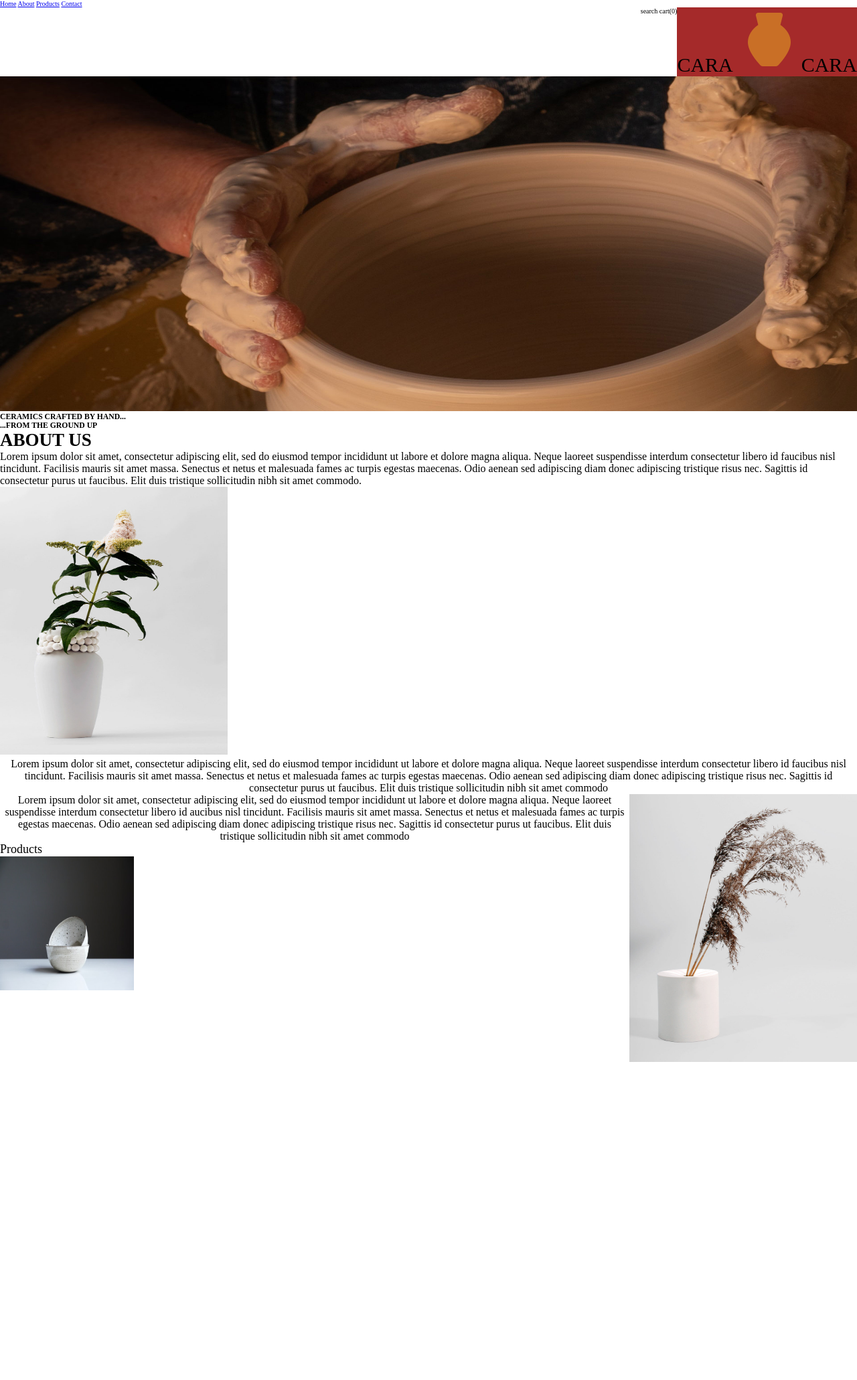
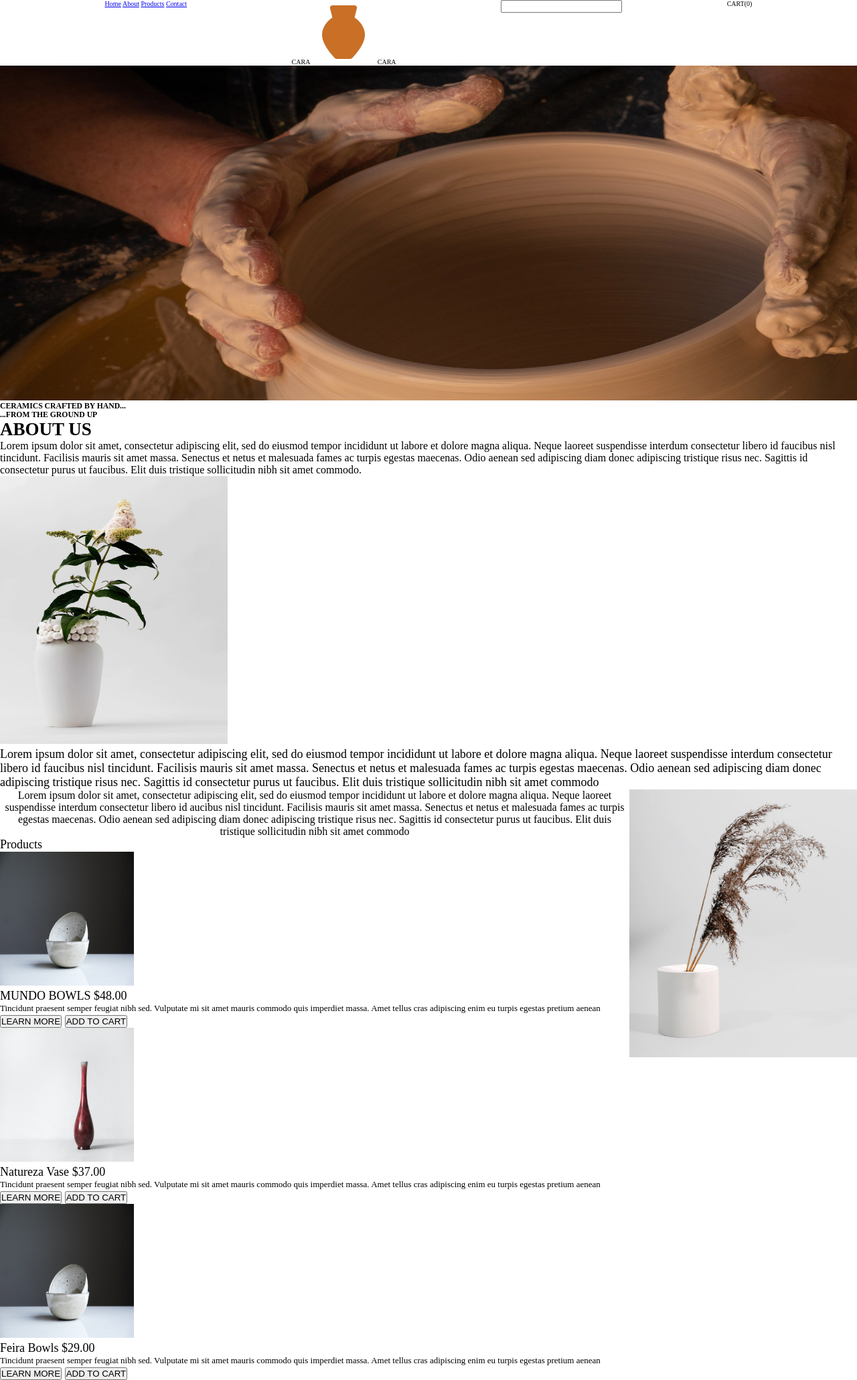
Before and after one commit to natalievmedrano/ecommerce-website, a plain HTML site: page index.html in a window 1280 px wide. Shown: the top 2061 px of the page at 67% size. Before the commit the page ends 1591 px from the top, so only its background shows below. Drawn offline with Linux system fonts and the light colour scheme.

Commit message:
fixed nav bar + added some products in

```diff
--- a/index.html
+++ b/index.html
@@ -10,24 +10,16 @@
 </head>
 <body>
     <header>
-        <nav>
-            <ul>
-                <li>
-                <a href="#">Home</a>
-                <a href="#">About</a>
-                <a href="#">Products</a>
-                <a href="#">Contact</a>
-                </li>
-            </ul>
-        </span>
-        <div>
-            <span class="logo">CARA <img src="./assets/icons8-pottery-96.png" alt="Pottery Icon">CARA</span>
+        <div class="flex-container justify-evenly">
+            <nav>
+                <a href="#home">Home</a>
+                <a href="#about">About</a>
+                <a href="#products">Products</a>
+                <a href="#contact">Contact</a>
+            </nav>
+            <div>CARA <img src="./assets/icons8-pottery-96.png" alt="clay pot"> CARA</div>
+            <div><input type="search"></div> CART(0)
         </div>
-        <div class="rightside">
-            <span><a href="search"></a> search</span>
-            <span><a href="cart"></a> cart(0)</span>
-        </div>
-        </nav>
     </header>
 <main>
     <section class="Home">
@@ -91,13 +83,73 @@
     </section>
 
     <section class="Products">
-        <div class="productsection">Products</div>
+        <div class="section title">Products</div>
         <div class="products">
             <div class="description"></div>
             <div class="productpictures"></div>
                 <img src="./assets/tom-crew-bgIO-u4GEfI-unsplash.jpg" alt="mundo bowls" width="200px" height="200px">
         </div>
+        <div class="text">
+            <span class="product title">MUNDO BOWLS</span>
+            <span class="price">$48.00</span>
+        </div>
+        <div class="information">Tincidunt praesent semper feugiat nibh
+            sed. Vulputate mi sit amet mauris
+            commodo quis imperdiet massa. Amet
+            tellus cras adipiscing enim eu turpis
+            egestas pretium aenean
+        </div>
+        <div class="button">
+            <button class="more">LEARN MORE</button>
+            <button class="cart">ADD TO CART</button>
+        </div>
+
     </section>
+    <section class="Products">
+        <div class="products">
+            <div class="description"></div>
+            <div class="productpictures"></div>
+                <img src="./assets/oriento-maVIpNNtmlQ-unsplash.jpg" alt="red vase" width="200 px" height="200 px">
+        </div>
+        <div class="text">
+            <span class="product title">Natureza Vase</span>
+            <span class="price">$37.00</span>
+        </div>
+        <div class="information">
+            Tincidunt praesent semper feugiat nibh
+            sed. Vulputate mi sit amet mauris
+            commodo quis imperdiet massa. Amet
+            tellus cras adipiscing enim eu turpis
+            egestas pretium aenean
+        </div>
+        <div class="button">
+            <button class="more">LEARN MORE</button>
+            <button class="cart">ADD TO CART</button>
+        </div>
+    </section>
+    <section class="Products">
+        <div class="products">
+            <div class="description"></div>
+            <div class="productpictures"></div>
+                <img src="./assets/tom-crew-bgIO-u4GEfI-unsplash.jpg" alt="" width="200 px" height="200 px">
+        </div>
+        <div class="text">
+            <span class="product title">Feira Bowls</span>
+            <span class="price">$29.00</span>
+        </div>
+        <div class="information">
+            Tincidunt praesent semper feugiat nibh
+            sed. Vulputate mi sit amet mauris
+            commodo quis imperdiet massa. Amet
+            tellus cras adipiscing enim eu turpis
+            egestas pretium aenean
+        </div>
+        <div class="button">
+            <button class="more">LEARN MORE</button>
+            <button class="cart">ADD TO CART</button>
+        </div>
+    </section>
+
 
 
 
--- a/styles.css
+++ b/styles.css
@@ -10,15 +10,22 @@ html{
 
 }
 
+.flex-container{
+    display: flex;
+}
+
+.justify-evenly{
+    justify-content: space-evenly;
+}
+
 .logo{
     background-color: brown;
     font-size: 3em;
     margin: 0 auto;
-    float: right;
 }
 
-.rightside{
-    text-align: right;
+.body{
+    font-family: 'Segoe UI', Tahoma, Geneva, Verdana, sans-serif;
 }
 
 .about{
@@ -32,11 +39,12 @@ html{
 
 .rightimage{
     float: right;
+    margin-right: auto;
 }
 
 .middletext{
-    text-align: center;
     font-size: medium
+    margin
 }
 
 .bottomtext{
@@ -49,3 +57,11 @@ html{
     margin:auto
 
 }
+.section title{
+    font-size: large;
+}
+
+.information{
+    font-size: small;
+    text-align: left;
+}
```
